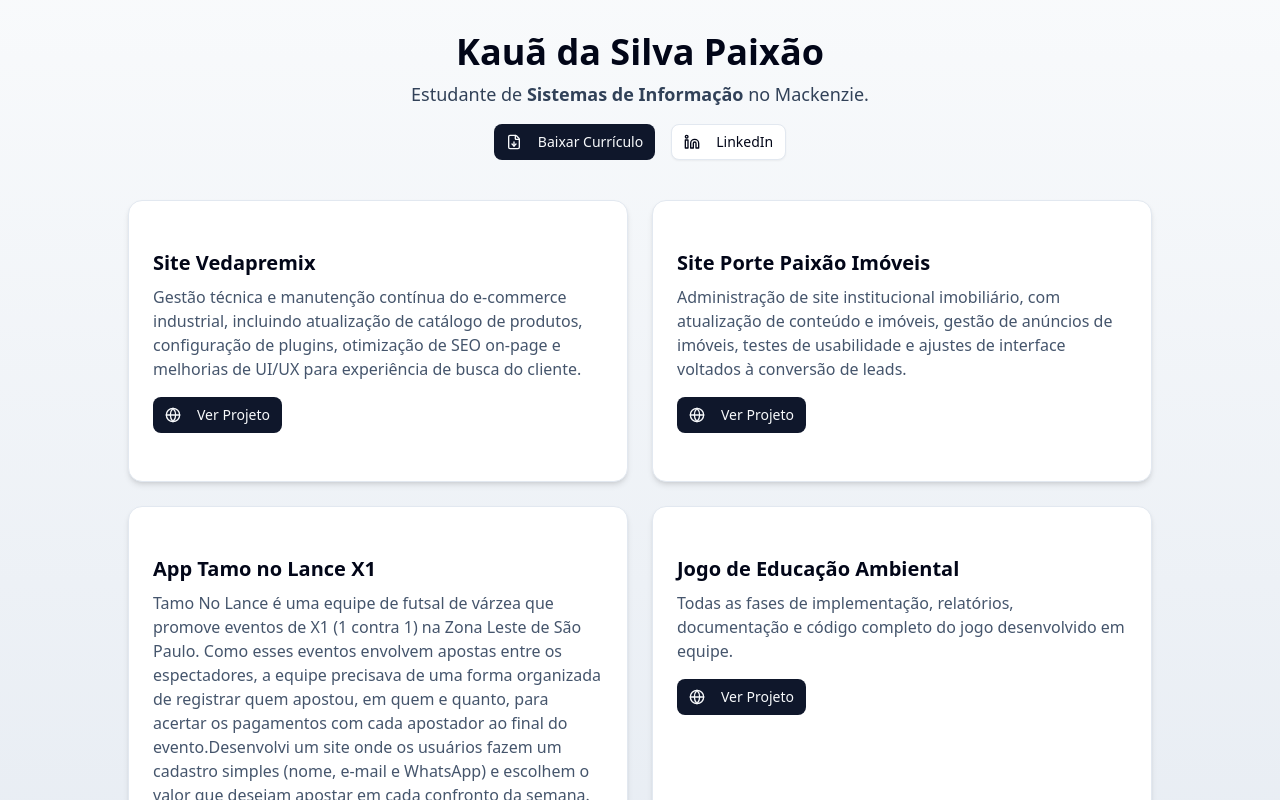
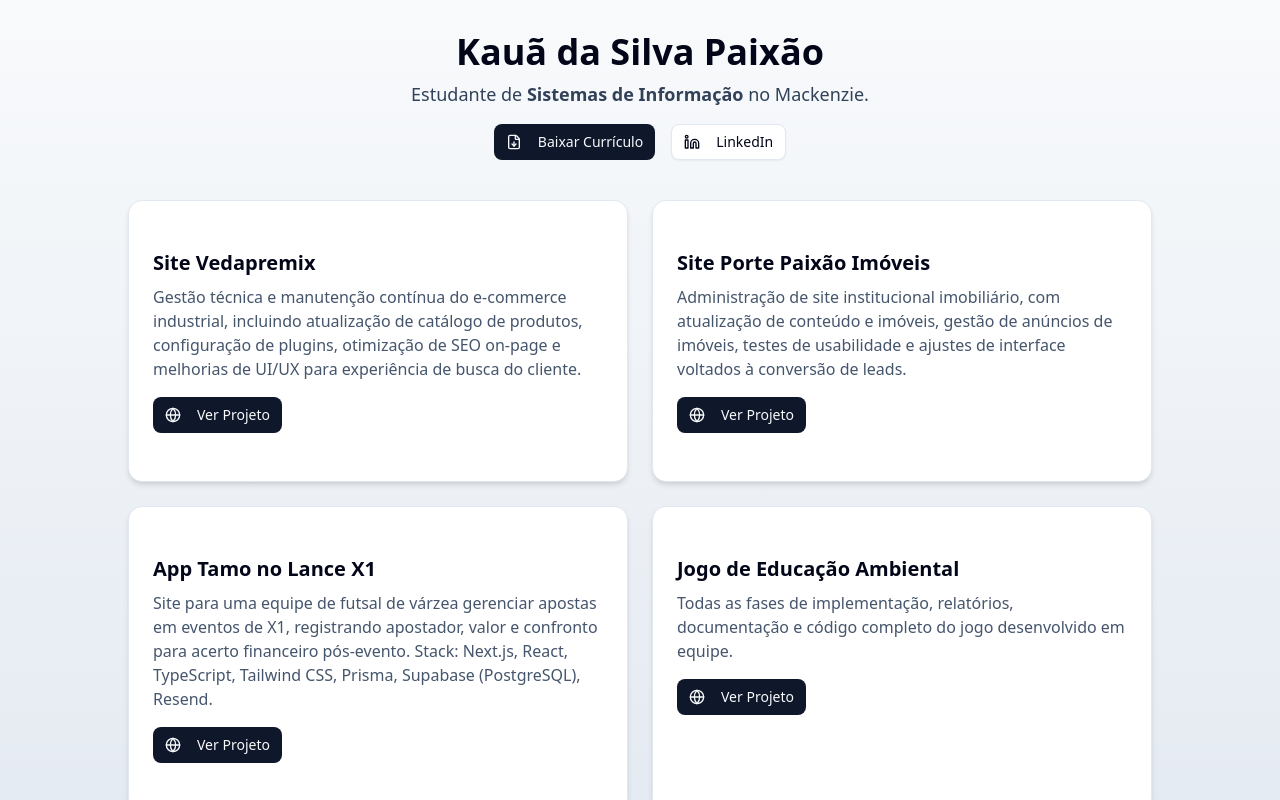
Before and after one commit to kauapaixao/portfolio-kauapaixao, a Next.js app: page / in a window 1280 px wide. Shown: the top 800 px of the page. Built offline with nearby package versions, Linux system fonts and the light colour scheme.

Commit message:
att site tnl

```diff
--- a/app/page.tsx
+++ b/app/page.tsx
@@ -17,7 +17,7 @@
     {
       name: "App Tamo no Lance X1",
       link: "https://tamo-no-lance.vercel.app",
-      description: "Tamo No Lance é uma equipe de futsal de várzea que promove eventos de X1 (1 contra 1) na Zona Leste de São Paulo. Como esses eventos envolvem apostas entre os espectadores, a equipe precisava de uma forma organizada de registrar quem apostou, em quem e quanto, para acertar os pagamentos com cada apostador ao final do evento.Desenvolvi um site onde os usuários fazem um cadastro simples (nome, e-mail e WhatsApp) e escolhem o valor que desejam apostar em cada confronto da semana. Cada cadastro e cada aposta são registrados automaticamente e notificados por e-mail ao responsável da equipe, que usa essas informações para entrar em contato com os apostadores após o evento e realizar os acertos financeiros. Stack: Next.js, React, TypeScript, Tailwind CSS, Prisma, Supabase (PostgreSQL), Resend.",
+      description: "Site para uma equipe de futsal de várzea gerenciar apostas em eventos de X1, registrando apostador, valor e confronto para acerto financeiro pós-evento. Stack: Next.js, React, TypeScript, Tailwind CSS, Prisma, Supabase (PostgreSQL), Resend.",
     },
     {
       name: "Jogo de Educação Ambiental",
```
